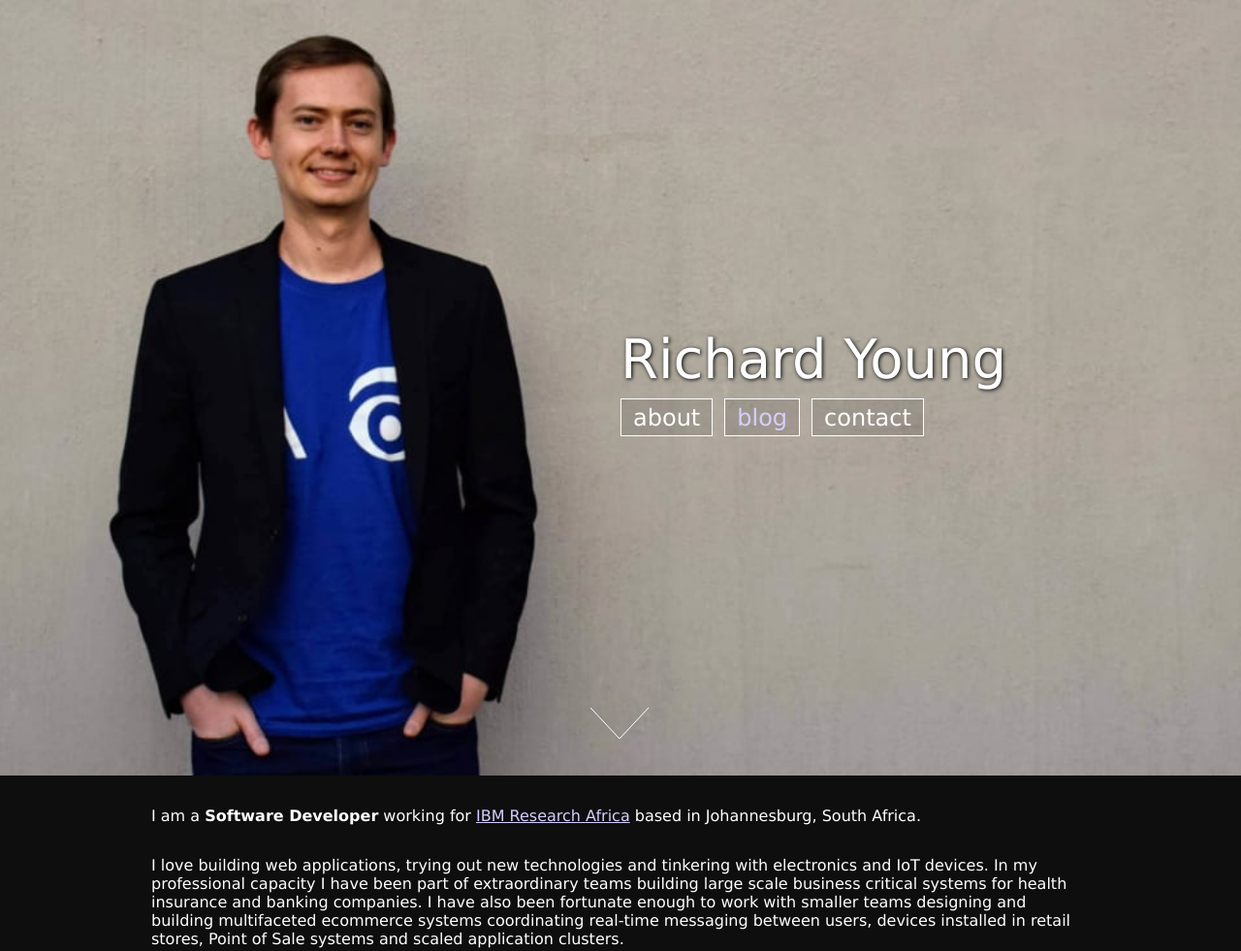
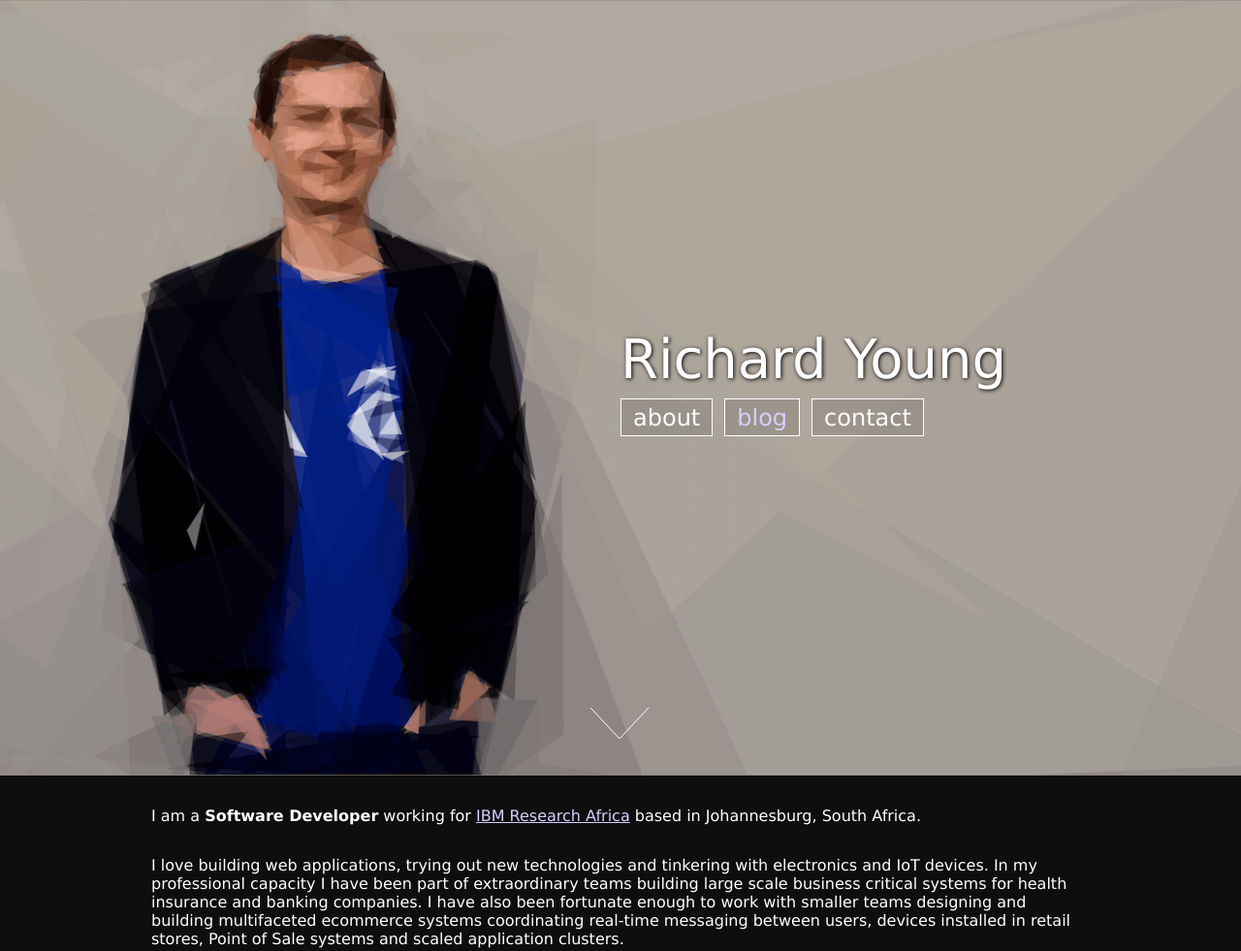
Before and after one commit to richardyoung00/richardyoung00.github.io, a plain HTML site: page index.html in a window 1280 px wide. Shown: the top 981 px of the page at 97% size. Drawn offline with Linux system fonts and the light colour scheme.

Commit message:
use prim image

```diff
--- a/index.html
+++ b/index.html
@@ -129,10 +129,10 @@
 
 <body>
     <img class="splash-image" sizes="(max-width: 1400px) 100vw, 1400px" srcset="
-    images/splash_pwrtyp_c_scale,w_969.jpg 969w,
-    images/splash_pwrtyp_c_scale,w_1297.jpg 1297w,
-    images/splash_pwrtyp_c_scale,w_1400.jpg 1400w,
-    images/splash.jpg 1800w" src="images/splash.jpg" alt="" />
+    images/splash_w600.png 600w,
+    images/splash_w1000.png 1000w,
+    images/splash_w1800.png 1800w,
+    images/splash_w2622.png 2622w" src="images/splash_w2622.png" alt="" />
     <div class="splash-overlay">
         <div></div>
         <div class="splash-content">
```
Also changed, not shown: images/splash.jpg (deleted), images/splash_pwrtyp_c_scale,w_1297.jpg (deleted), images/splash_pwrtyp_c_scale,w_1400.jpg (deleted), images/splash_pwrtyp_c_scale,w_969.jpg (deleted), images/splash_w1000.png (added), images/splash_w1800.png (added), images/splash_w2622.png (added), images/splash_w600.png (added).
